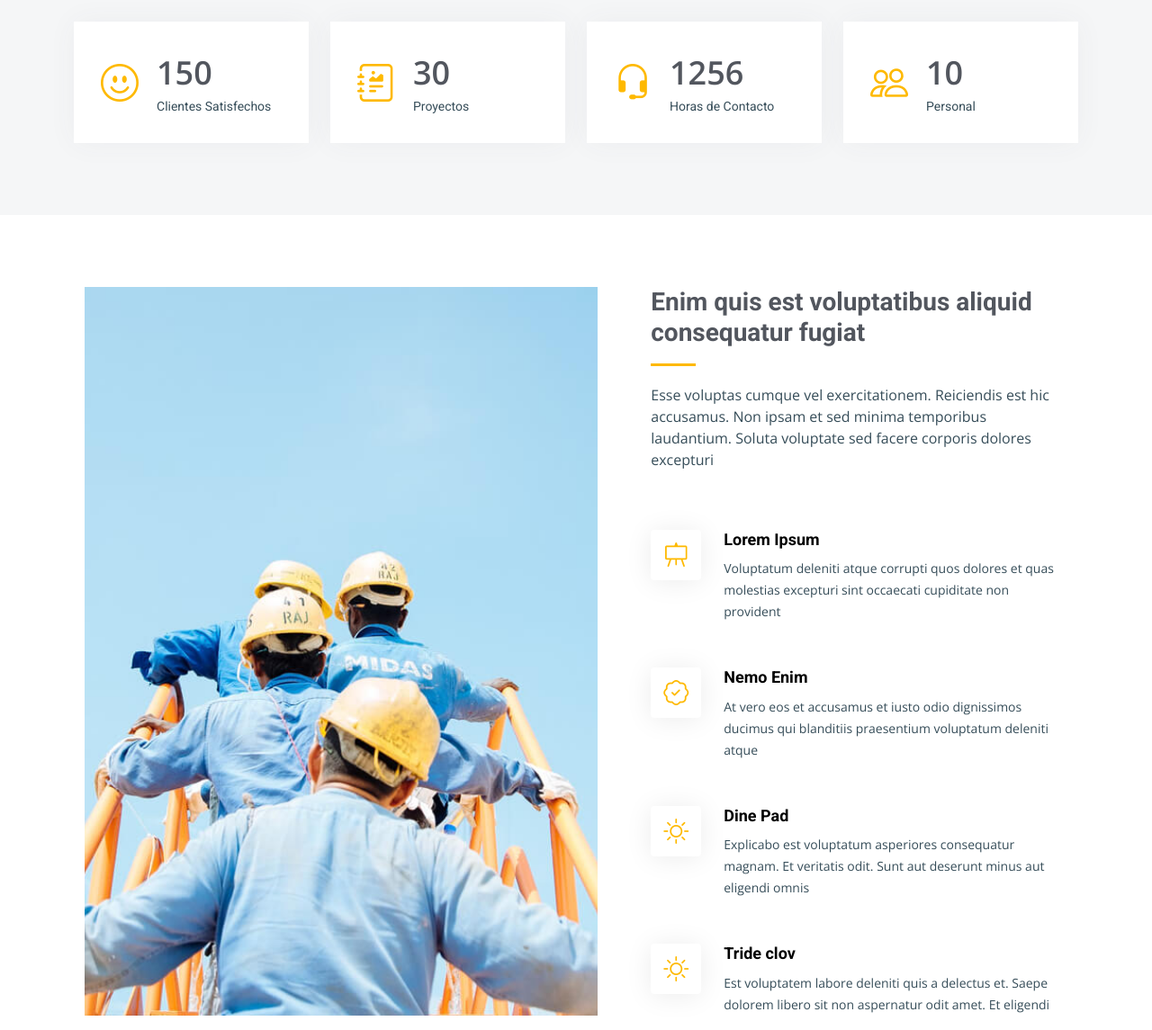
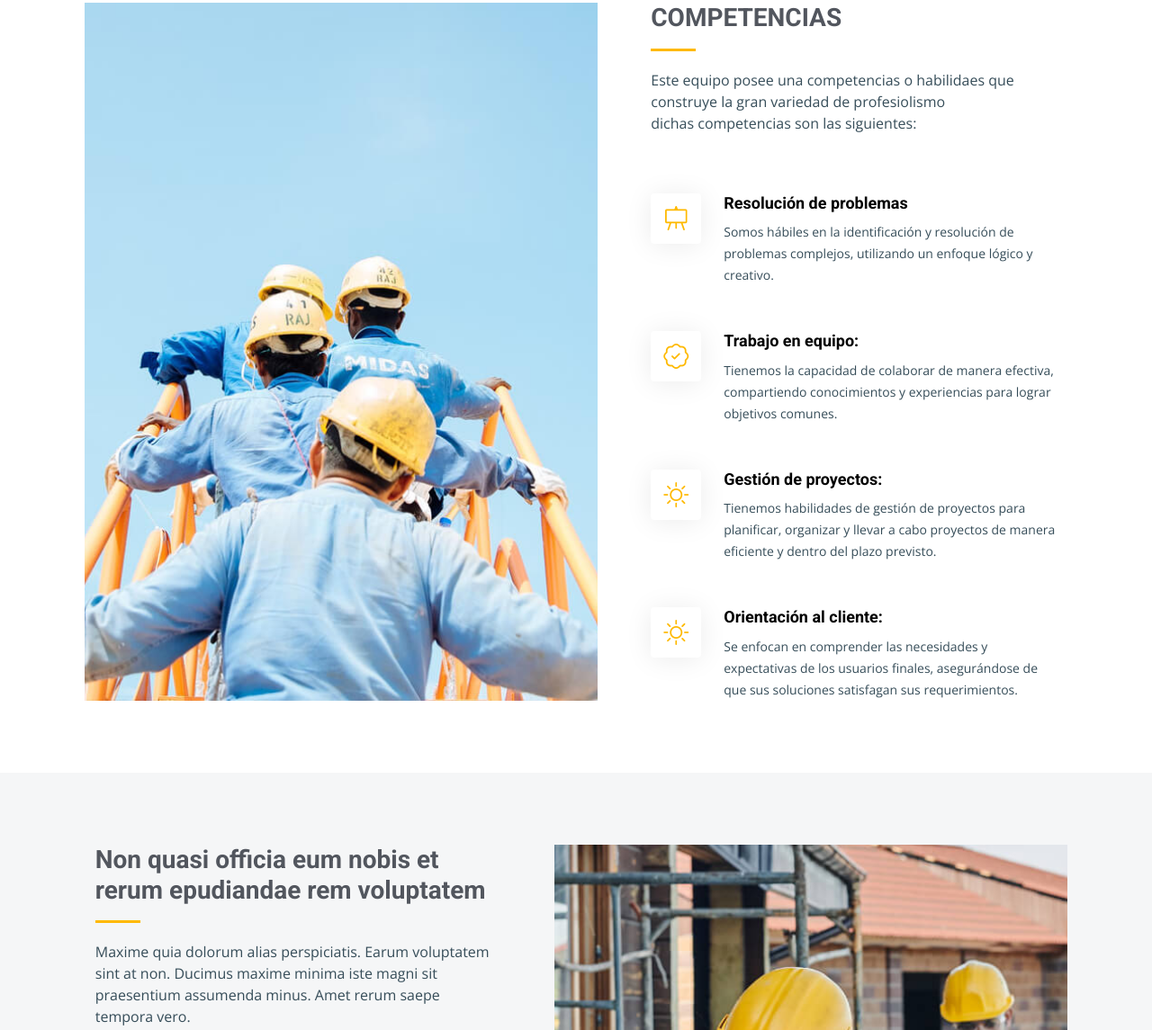
Before and after one commit to JhosstinStip17/WHITESTUCCO, a website: page about.html in a window 1280 px wide. Shown: the part 1570-2715 px from the top of the page at 90% size. Drawn offline with nearby package versions, Linux system fonts and the light colour scheme.

Commit message:
sobre nosotros competencias

```diff
--- a/about.html
+++ b/about.html
@@ -106,9 +106,11 @@
           <div class="col-lg-7 about-img" style="background-image: url(assets/img/about.jpg);"></div>
 
           <div class="col-lg-7">
-            <h2>QUIENES SOMOS/h2>
+            <h2>QUIENES SOMOS</h2>
             <div class="our-story">
-              <h3>Our Story</h3>
+
+              <h3>Nuestra Vision</h3>
+
               <p>Nosotros, como programadores, compartimos una visión audaz y apasionada: queremos marcar la diferencia en el mundo a través de nuestros proyectos innovadores. Estamos impulsados por la idea de crear soluciones que resuelvan problemas reales y mejoren la vida de las personas. Nuestra determinación y trabajo en equipo son la fuerza motriz que nos impulsa a enfrentar desafíos tecnológicos con entusiasmo. Soñamos con un futuro en el que nuestras aplicaciones, software y sistemas tengan un impacto significativo en la sociedad, y estamos dispuestos a invertir tiempo y esfuerzo para lograrlo. Nuestra visión es inspiradora, y estamos decididos a superar cualquier obstáculo que se interponga en nuestro camino hacia el éxito.</p>
 
 
@@ -184,38 +186,40 @@
           <div class="col-lg-6 img-bg" style="background-image: url(assets/img/alt-services.jpg);" data-aos="zoom-in" data-aos-delay="100"></div>
 
           <div class="col-lg-5 d-flex flex-column justify-content-center">
-            <h3>Enim quis est voluptatibus aliquid consequatur fugiat</h3>
-            <p>Esse voluptas cumque vel exercitationem. Reiciendis est hic accusamus. Non ipsam et sed minima temporibus laudantium. Soluta voluptate sed facere corporis dolores excepturi</p>
+            <h3>COMPETENCIAS</h3>
+            <p>Este equipo posee una competencias o habilidaes que construye la gran variedad de profesiolismo <br>
+              dichas competencias son las siguientes:
+            </p>
 
             <div class="icon-box d-flex position-relative" data-aos="fade-up" data-aos-delay="100">
               <i class="bi bi-easel flex-shrink-0"></i>
               <div>
-                <h4><a href="" class="stretched-link">Lorem Ipsum</a></h4>
-                <p>Voluptatum deleniti atque corrupti quos dolores et quas molestias excepturi sint occaecati cupiditate non provident</p>
+                <h4><a href="" class="stretched-link">Resolución de problemas</a></h4>
+                <p>Somos hábiles en la identificación y resolución de problemas complejos, utilizando un enfoque lógico y creativo.</p>
               </div>
             </div><!-- End Icon Box -->
 
             <div class="icon-box d-flex position-relative" data-aos="fade-up" data-aos-delay="200">
               <i class="bi bi-patch-check flex-shrink-0"></i>
               <div>
-                <h4><a href="" class="stretched-link">Nemo Enim</a></h4>
-                <p>At vero eos et accusamus et iusto odio dignissimos ducimus qui blanditiis praesentium voluptatum deleniti atque</p>
+                <h4><a href="" class="stretched-link">Trabajo en equipo:</a></h4>
+                <p>Tienemos la capacidad de colaborar de manera efectiva, compartiendo conocimientos y experiencias para lograr objetivos comunes.</p>
               </div>
             </div><!-- End Icon Box -->
 
             <div class="icon-box d-flex position-relative" data-aos="fade-up" data-aos-delay="300">
               <i class="bi bi-brightness-high flex-shrink-0"></i>
               <div>
-                <h4><a href="" class="stretched-link">Dine Pad</a></h4>
-                <p>Explicabo est voluptatum asperiores consequatur magnam. Et veritatis odit. Sunt aut deserunt minus aut eligendi omnis</p>
+                <h4><a href="" class="stretched-link">Gestión de proyectos:</a></h4>
+                <p>Tienemos habilidades de gestión de proyectos para planificar, organizar y llevar a cabo proyectos de manera eficiente y dentro del plazo previsto.</p>
               </div>
             </div><!-- End Icon Box -->
 
             <div class="icon-box d-flex position-relative" data-aos="fade-up" data-aos-delay="400">
               <i class="bi bi-brightness-high flex-shrink-0"></i>
               <div>
-                <h4><a href="" class="stretched-link">Tride clov</a></h4>
-                <p>Est voluptatem labore deleniti quis a delectus et. Saepe dolorem libero sit non aspernatur odit amet. Et eligendi</p>
+                <h4><a href="" class="stretched-link">Orientación al cliente:</a></h4>
+                <p>Se enfocan en comprender las necesidades y expectativas de los usuarios finales, asegurándose de que sus soluciones satisfagan sus requerimientos.</p>
               </div>
             </div><!-- End Icon Box -->
 
```
